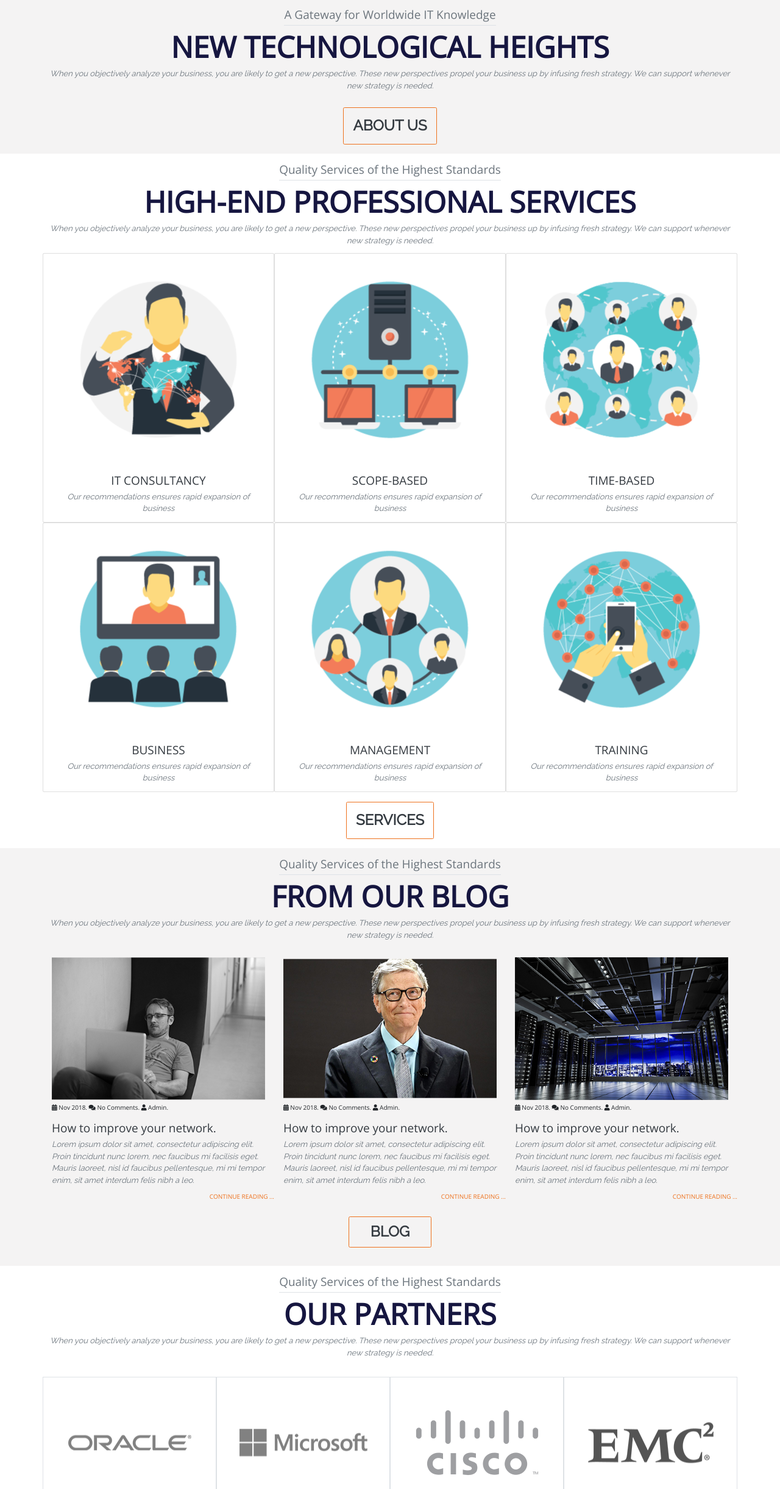
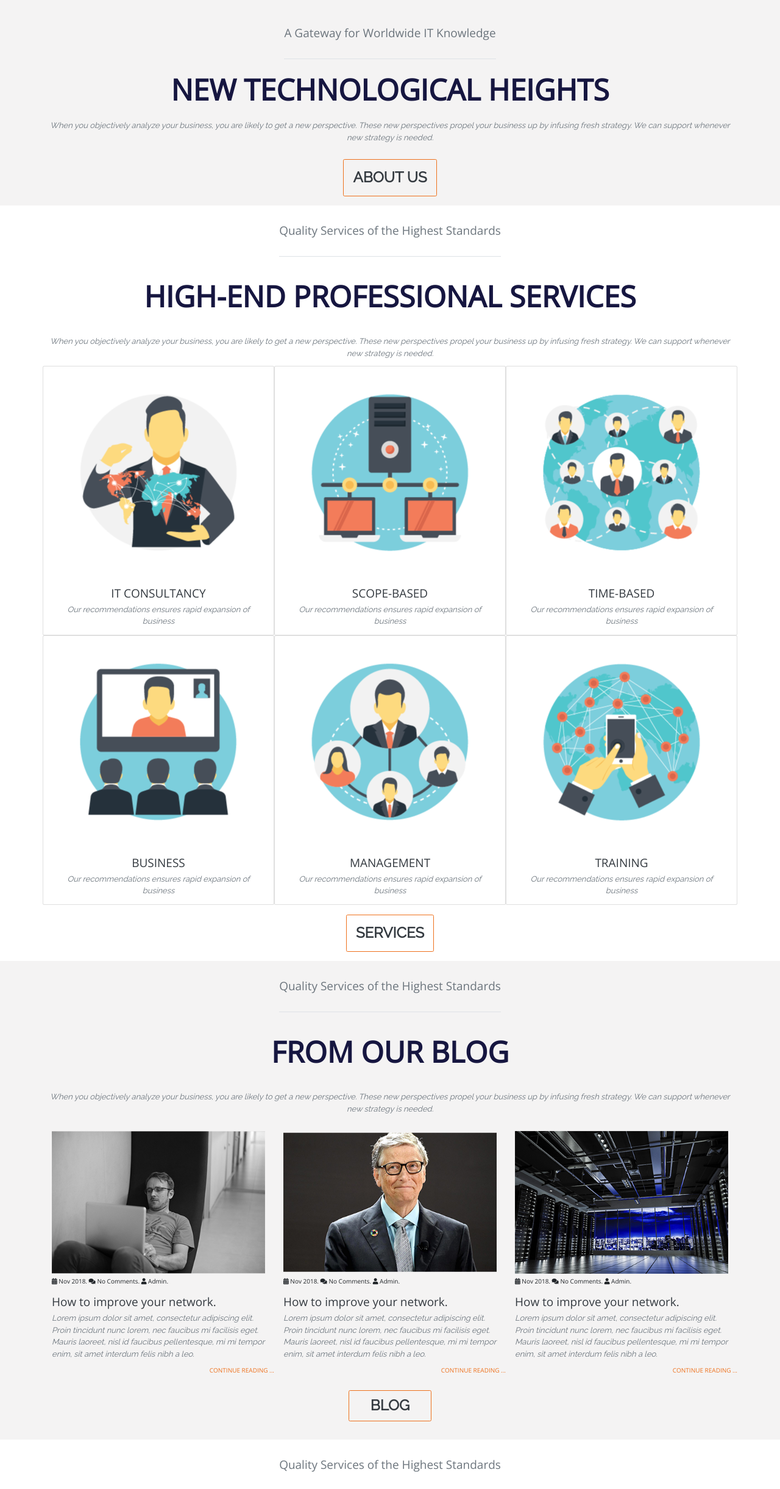
Before and after one commit to asbany/SIGMA-IT, a plain HTML site: page index.html in a window 1280 px wide. Shown: the part 958-3400 px from the top of the page at 61% size. Drawn offline with nearby package versions, Linux system fonts and the light colour scheme; files that its build step writes are made by us from their sources.

Commit message:
9th Commit
spacing adjustment

```diff
--- a/index.html
+++ b/index.html
@@ -95,11 +95,11 @@
         <section class="about bg-lightGrey py-4">
             <div class="container">
                 <div class="row justify-content-center">
-                    <div class="about__title text-muted text-center text-nowrap h3 pb-2 border-bottom border-muted">
+                    <div class="about__title text-muted text-center text-nowrap h3 py-5 border-bottom border-muted">
                         A Gateway for Worldwide IT Knowledge
                     </div>
                     <div class="col-12"></div>
-                    <div class="about__title text-darkBlue text-center text-uppercase text-nowrap h1">
+                    <div class="about__title text-darkBlue text-center text-uppercase text-nowrap h1 py-4">
                         new technological heights
                     </div>
                     <div class="col-12"></div>
@@ -117,11 +117,11 @@
         <section class="services py-4">
             <div class="container">
                 <div class="row justify-content-center">
-                    <div class="services__heading text-muted text-center h3 pb-2 border-bottom border-muted">
+                    <div class="services__heading text-muted text-center h3 pt-4 pb-5 border-bottom border-muted">
                         Quality Services of the Highest Standards
                     </div>
                     <div class="col-12"></div>
-                    <div class="services__heading--main text-darkBlue text-center text-uppercase h1 ">
+                    <div class="services__heading--main text-darkBlue text-center text-uppercase h1 py-5 ">
                         High-end Professional Services
                     </div>
                     <div class="col-12"></div>
@@ -218,11 +218,11 @@
         <section class="blog bg-lightGrey py-4">
             <div class="container">
                 <div class="row justify-content-center">
-                    <div class="blog__heading text-muted text-center h3 pb-2 border-bottom border-muted">
+                    <div class="blog__heading text-muted text-center h3 pt-4 pb-5 border-bottom border-muted">
                         Quality Services of the Highest Standards
                     </div>
                     <div class="col-12"></div>
-                    <div class="blog__heading text-darkBlue text-center text-uppercase h1 ">
+                    <div class="blog__heading text-darkBlue text-center text-uppercase h1 py-5 ">
                         FROM OUR BLOG
                     </div>
                     <div class="col-12"></div>
@@ -341,11 +341,11 @@
         <section class="partners py-4">
             <div class="container">
                 <div class="row justify-content-center">
-                    <div class="services__heading text-muted text-center h3 pb-2 border-bottom border-muted">
+                    <div class="services__heading text-muted text-center h3 pb-5 pt-4 border-bottom border-muted">
                         Quality Services of the Highest Standards
                     </div>
                     <div class="col-12"></div>
-                    <div class="services__heading--main text-darkBlue text-center text-uppercase h1 ">
+                    <div class="services__heading--main text-darkBlue text-center text-uppercase h1 py-5">
                         our partners
                     </div>
                     <div class="col-12"></div>
@@ -401,11 +401,11 @@
         <section class="newsletter bg-lightGrey py-4 border-bottom border-muted">
             <div class="container">
                 <div class="row justify-content-center">
-                    <div class="services__heading text-muted text-center h3 pb-2 border-bottom border-muted">
+                    <div class="services__heading text-muted text-center h3 pt-4 pb-5 border-bottom border-muted">
                         Quality Services of the Highest Standards
                     </div>
                     <div class="col-12"></div>
-                    <div class="services__heading--main text-darkBlue text-center text-uppercase h1 ">
+                    <div class="services__heading--main text-darkBlue text-center text-uppercase h1 py-5 ">
                         OUR NEWS LETTER
                     </div>
                     <div class="col-12"></div>
@@ -424,7 +424,7 @@
                 </div>
             </div>
         </section>
-        <section class="info bg-lightGrey py-4 d-none d-sm-block">
+        <section class="info bg-lightGrey py-5 d-none d-sm-block">
             <div class="container">
                 <div class="row">
                     <div class="col-3">
@@ -452,7 +452,7 @@
                         <div class="title text-dark h2">
                             Featured Services
                         </div>
-                        <ul class="section-text text-dark text-uppercase text-left p-0">
+                        <ul class="section-text text-left p-0">
                             <li><a href="#" class="text-dark">IT Consultancy</a></li>
                             <li><a href="#" class="text-dark">Scope-based Services</a></li>
                             <li><a href="#" class="text-dark">Time-Based Services</a></li>
```
